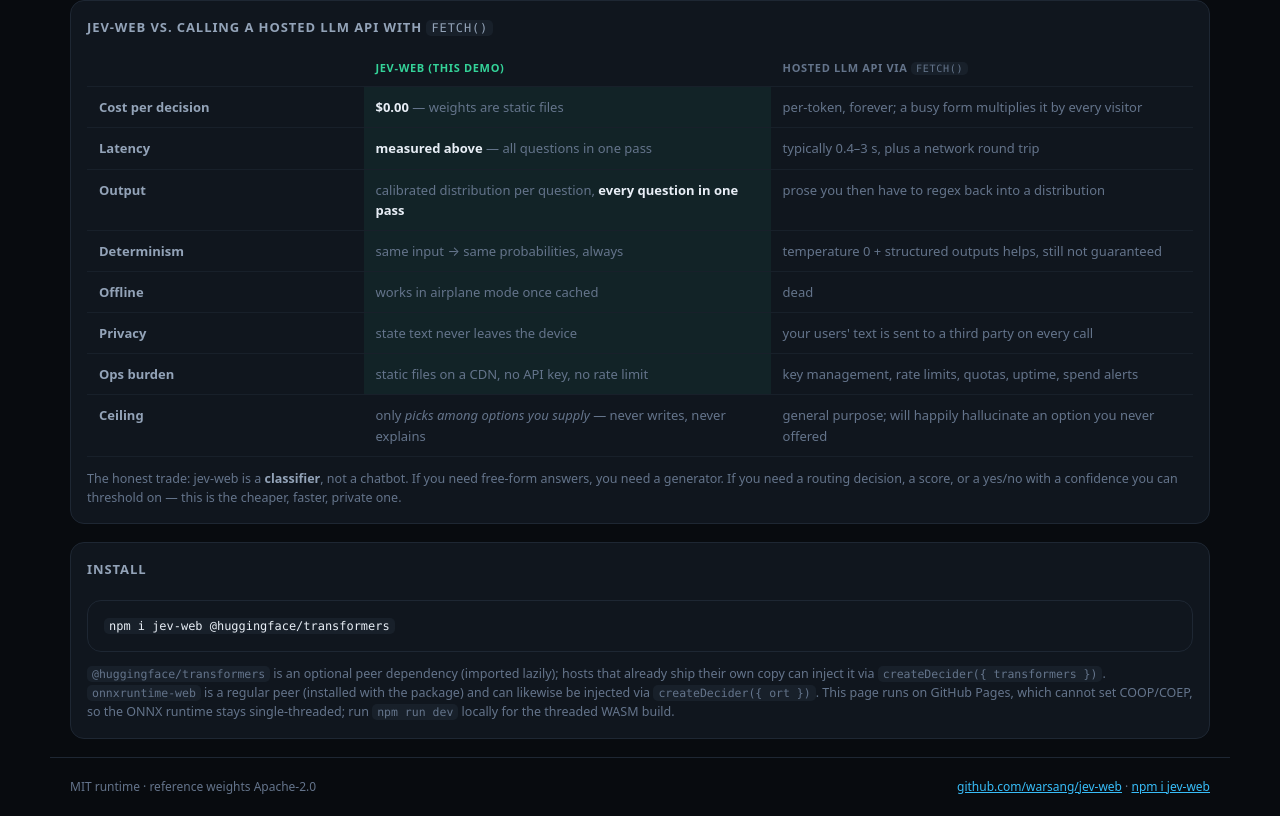
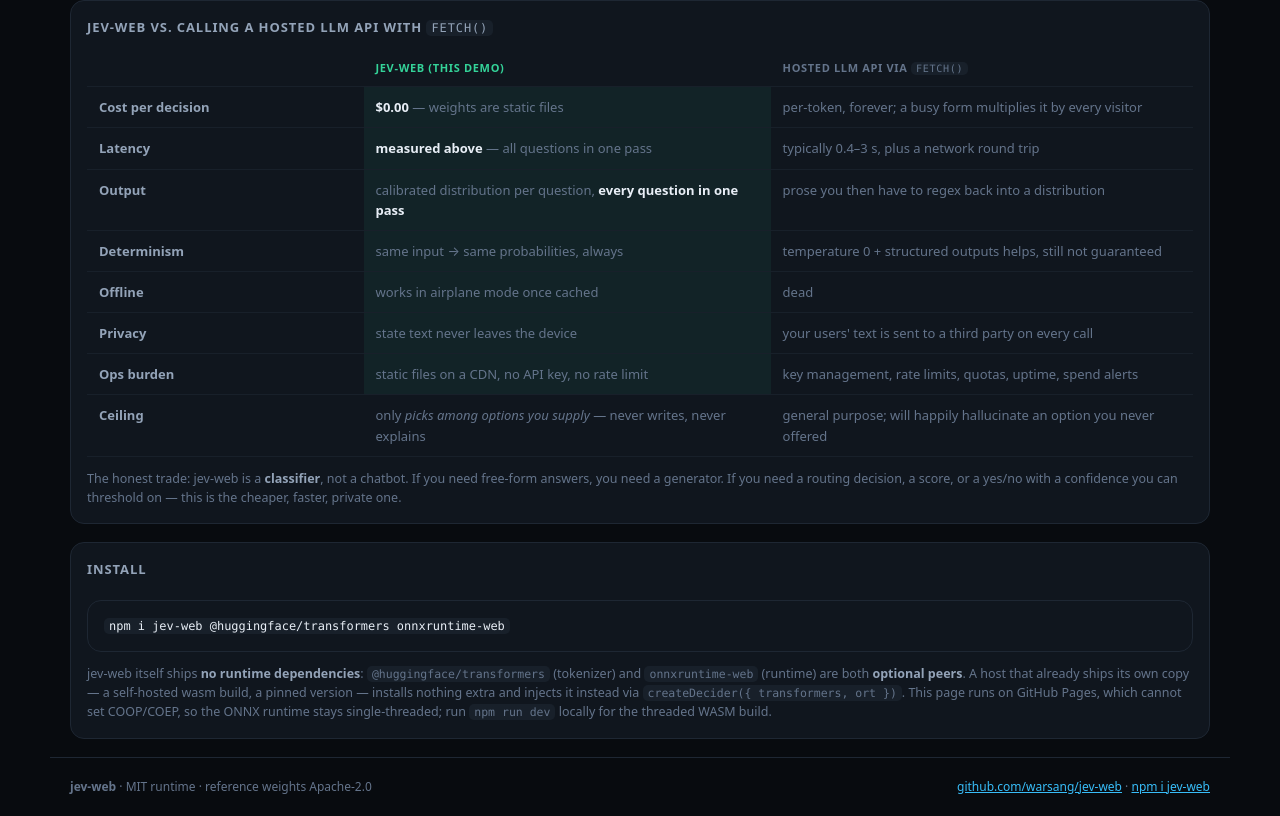
Before and after one commit to warsang/jev-web, a website built with Vite: page demo/index.html in a window 1280 px wide. Shown: the part 1556-2372 px from the top of the page. Built offline with nearby package versions, Linux system fonts and the light colour scheme.

Commit message:
demo: bring the page in line with 0.10.0
Both peers are optional now, so the install snippet names them explicitly and the note explains injecting a host's own copy via createDecider({ transformers, ort }). Also awaits the two non-fallback dispose() calls (dispose is async since 0.10.0) and stamps the release into the footer from package.json at build time.

```diff
--- a/demo/index.html
+++ b/demo/index.html
@@ -16,7 +16,7 @@
       <div class="hero-top">
         <h1><span class="logo">jev&#8203;-web</span></h1>
         <div class="badges">
-          <span class="badge" title="No runtime dependencies — @huggingface/transformers is an optional peer">0 deps</span>
+          <span class="badge" title="No runtime dependencies — @huggingface/transformers and onnxruntime-web are optional peers">0 deps</span>
           <span class="badge ok" title="No server, no API key">no server</span>
           <span class="badge ok" title="Works after the one-time weight download">offline</span>
           <span class="badge ok" title="Nothing leaves the device">private</span>
@@ -273,12 +273,13 @@ console.log(answers[0].noul, answers[0].probabilities); <span class="hint">// 0.
 
     <section class="card" id="install">
       <div class="card-head"><h2>Install</h2></div>
-      <pre class="code"><code>npm i jev-web @huggingface/transformers</code></pre>
+      <pre class="code"><code>npm i jev-web @huggingface/transformers onnxruntime-web</code></pre>
       <p class="note">
-        <code>@huggingface/transformers</code> is an optional peer dependency (imported lazily); hosts that
-        already ship their own copy can inject it via <code>createDecider({ transformers })</code>.
-        <code>onnxruntime-web</code> is a regular peer (installed with the package) and can likewise be
-        injected via <code>createDecider({ ort })</code>.
+        jev-web itself ships <b>no runtime dependencies</b>: <code>@huggingface/transformers</code>
+        (tokenizer) and <code>onnxruntime-web</code> (runtime) are both <b>optional peers</b>. A host
+        that already ships its own copy — a self-hosted wasm build, a pinned version — installs
+        nothing extra and injects it instead via
+        <code>createDecider({ transformers, ort })</code>.
         This page runs on GitHub Pages, which cannot set COOP/COEP, so the ONNX runtime stays
         single-threaded; run <code>npm run dev</code> locally for the threaded WASM build.
       </p>
@@ -286,7 +287,7 @@ console.log(answers[0].noul, answers[0].probabilities); <span class="hint">// 0.
   </main>
 
   <footer class="wrap foot">
-    <span>MIT runtime · reference weights Apache-2.0</span>
+    <span><b id="app-version">jev-web</b> · MIT runtime · reference weights Apache-2.0</span>
     <span>
       <a href="https://github.com/warsang/jev-web" target="_blank" rel="noopener">github.com/warsang/jev-web</a>
       ·
--- a/demo/main.mjs
+++ b/demo/main.mjs
@@ -30,6 +30,13 @@ $("theme").onclick = () => {
   document.documentElement.dataset.theme = next;
   localStorage.setItem("jev-theme", next);
 };
+
+// ── release stamp ──────────────────────────────────────────────────────
+// Injected at build time from package.json (see vite.demo.config.js); the
+// `typeof` guard keeps the page working if the demo is served unstamped.
+$("app-version").textContent = typeof __JEV_WEB_VERSION__ === "string"
+  ? `jev-web v${__JEV_WEB_VERSION__}`
+  : "jev-web";
 
 // ── quickstart copy ────────────────────────────────────────────────────
 $("copy-quickstart").onclick = async (e) => {
@@ -385,7 +392,7 @@ async function run() {
         );
         $("typed-when").textContent = "WebGPU failed — rebuilding on WASM…";
         $("typed-when").className = "pill warn";
-        decider.dispose?.();
+        await decider.dispose?.();
         const built = await buildDeciderResilient("wasm", wasmLadder(kind), (dtype, op) => {
           setNotice(
             `This browser's ONNX runtime cannot execute ${op}, which the q4 weights need. ` +
@@ -559,7 +566,7 @@ async function load() {
           `Retrying on WASM — slower (tens of seconds per answer here, because this ` +
           `page cannot enable COOP/COEP for threads), still entirely on-device.`,
         );
-        decider?.dispose?.();
+        await decider?.dispose?.();
         decider = null;
         $("progress-meta").textContent = "WebGPU unavailable, retrying on WASM…";
         const built = await buildDeciderResilient("wasm", wasmLadder(kind), (dtype, op) => {
```
Also changed, not shown: vite.demo.config.js (+7 -0 lines).
